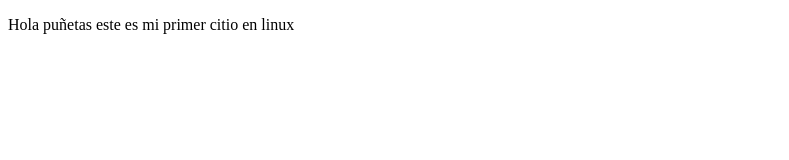
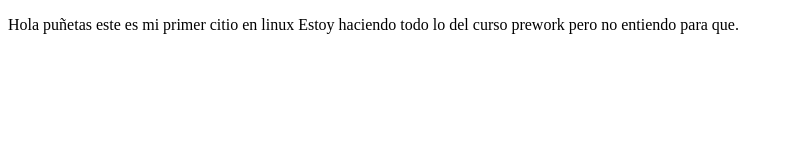
Before and after one commit to HijoDeTlaloc/proyectoDemoCursoPrework, a plain HTML site: page index.html in a window 1280 px wide. Shown: the whole page, without its empty margins (0-789 px from the left). Drawn offline with Linux system fonts and the light colour scheme.

Commit message:
cambios agregamos a sitio de twith

```diff
--- a/index.html
+++ b/index.html
@@ -9,6 +9,8 @@
 <body>
     <p>
         Hola puñetas este es mi primer citio en linux
+        Estoy haciendo todo lo del curso prework pero no
+        entiendo para que.
     </p>
 </body>
 </html>
```
